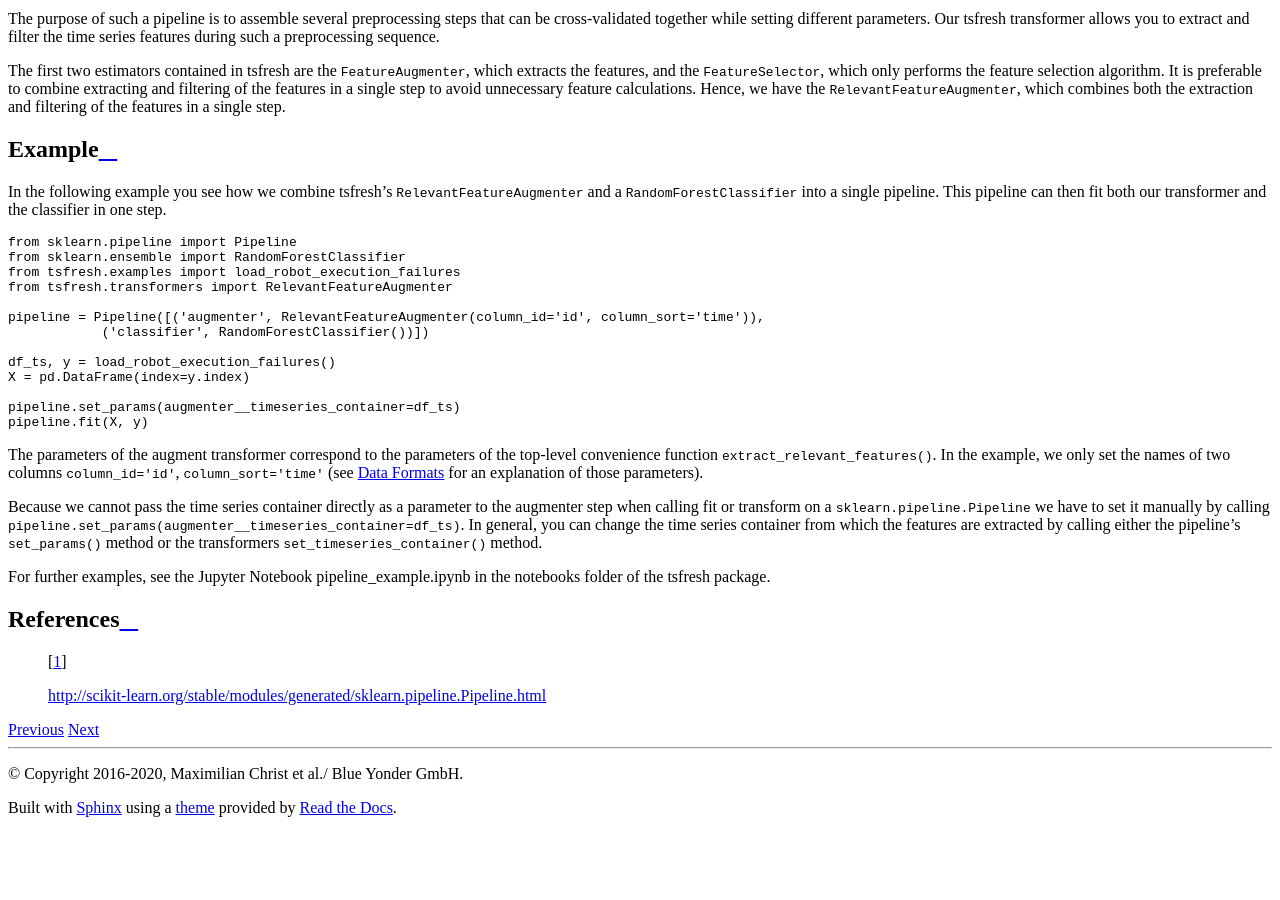
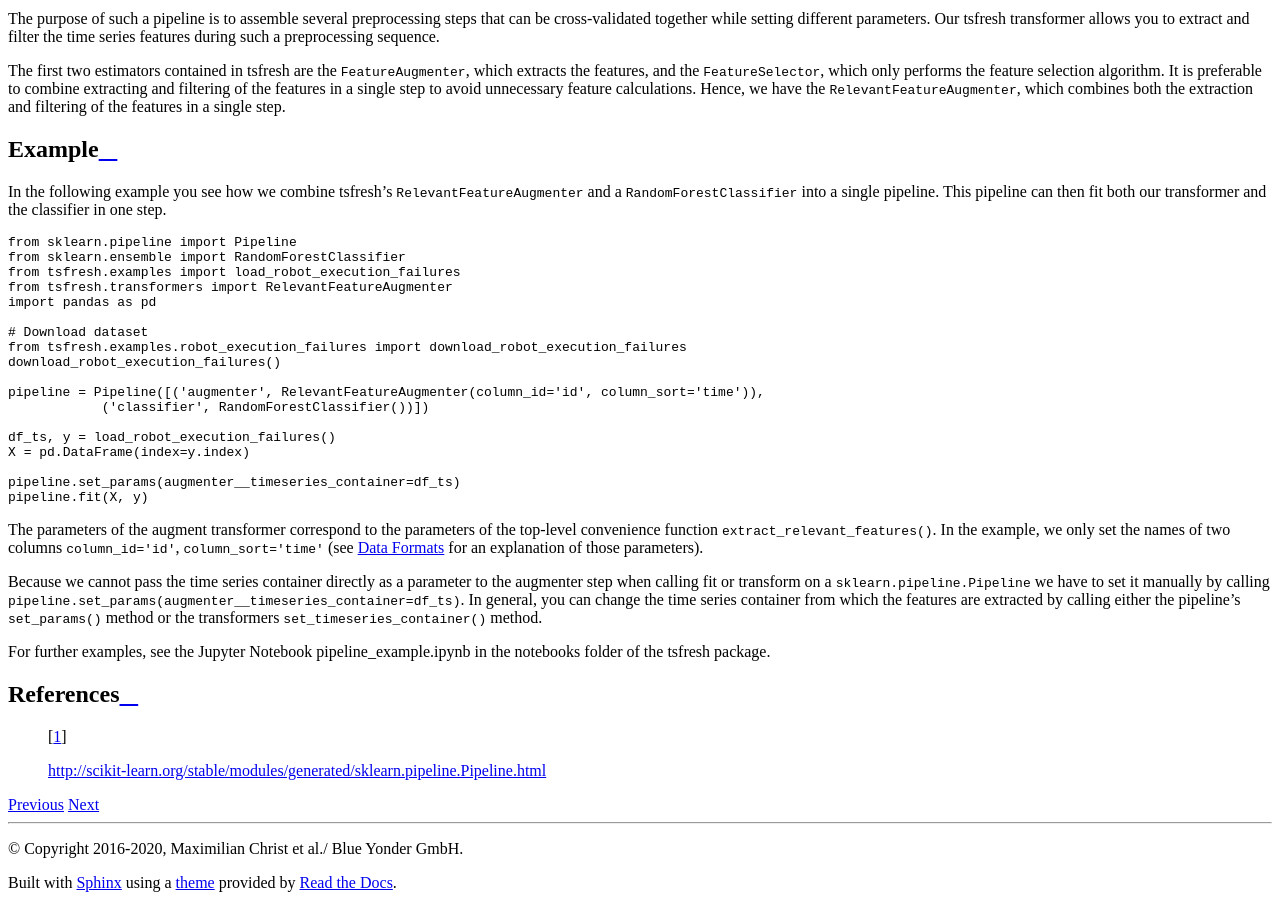
Before and after one commit to blue-yonder/tsfresh, a Sphinx documentation site: the page built from docs/text/sklearn_transformers.rst, in a window 1280 px wide and 900 px high, scrolled down 646 px. Built offline with Sphinx 7.4.7 and the Read the Docs theme 2.0.0, drawn with Linux system fonts in a browser that asks for light colours; formulas are drawn with MathJax 3; the version number could not be read and is left out; before the commit the page ends 1471 px from its top, so only the background shows below that.

Commit message:
Fix documentation example (#664)

```diff
--- a/docs/text/sklearn_transformers.rst
+++ b/docs/text/sklearn_transformers.rst
@@ -33,6 +33,11 @@ transformer and the classifier in one step.
     from sklearn.ensemble import RandomForestClassifier
     from tsfresh.examples import load_robot_execution_failures
     from tsfresh.transformers import RelevantFeatureAugmenter
+    import pandas as pd
+
+    # Download dataset
+    from tsfresh.examples.robot_execution_failures import download_robot_execution_failures
+    download_robot_execution_failures()
 
     pipeline = Pipeline([('augmenter', RelevantFeatureAugmenter(column_id='id', column_sort='time')),
                 ('classifier', RandomForestClassifier())])
```
